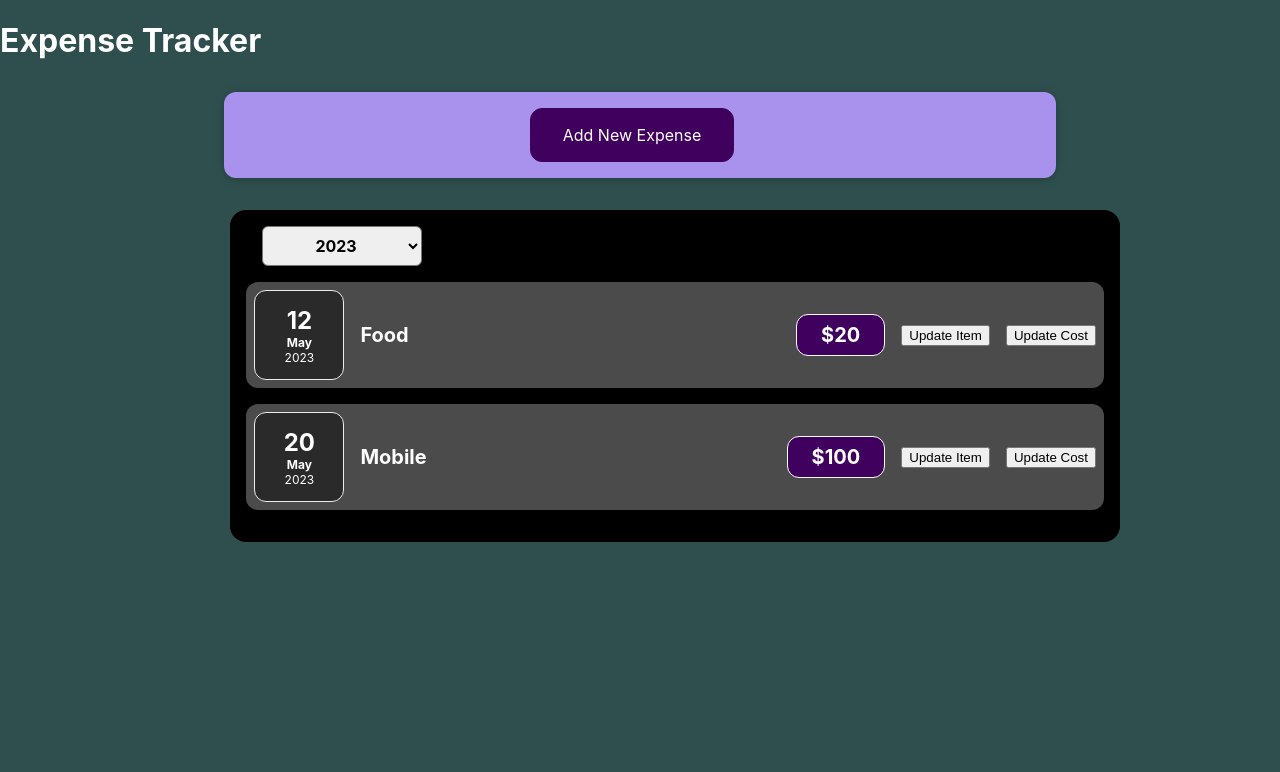
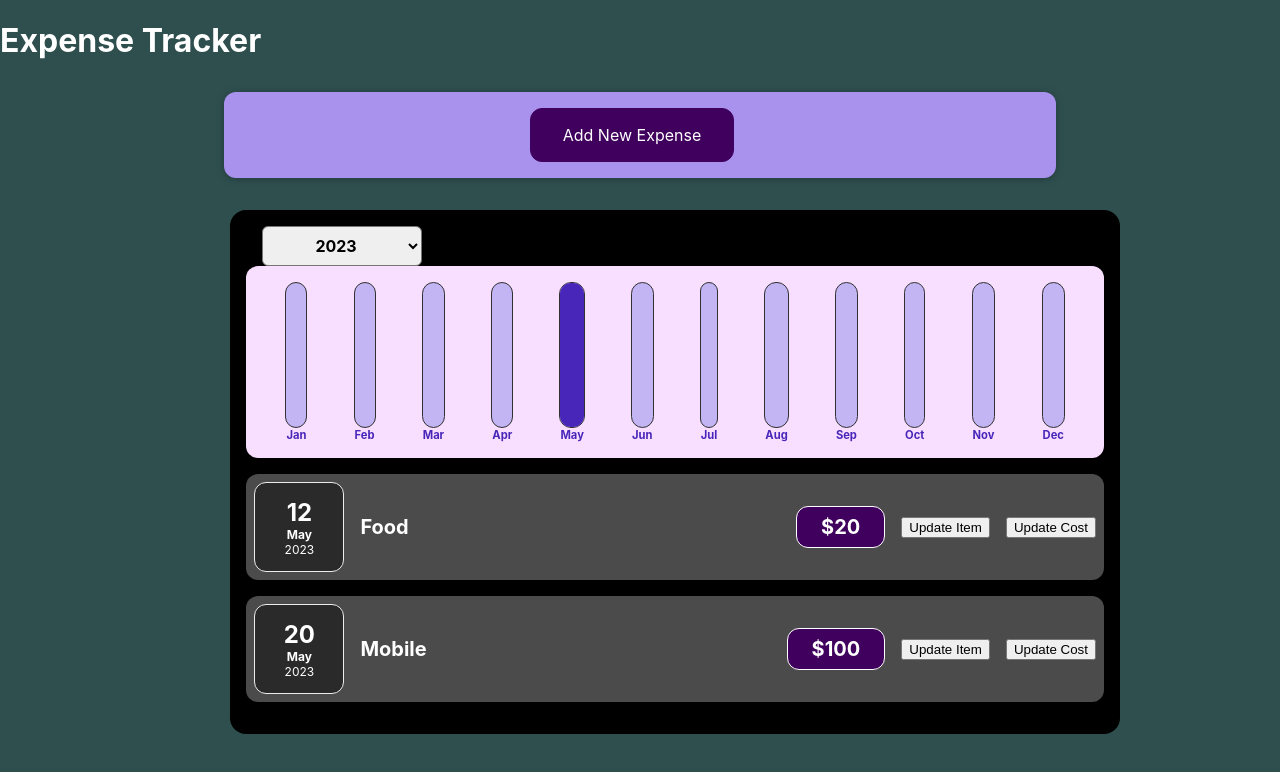
Before and after one commit to Harshal87/basic_react_project, a React (Create React App) app: page / in a window 1280 px wide. Shown: the top 772 px of the page. Built offline with nearby package versions, Linux system fonts and the light colour scheme.

Commit message:
Added Expense Chart for more detailed tracking

```diff
--- /dev/null
+++ b/src/components/Chart/Chart.css
@@ -0,0 +1,9 @@
+.chart {
+    padding: 1rem;
+    border-radius: 12px;
+    background-color: #f8dfff;
+    text-align: center;
+    display: flex;
+    justify-content: space-around;
+    height: 10rem;
+  }
--- /dev/null
+++ b/src/components/Chart/Chart.js
@@ -0,0 +1,28 @@
+import ChartBar from "./ChartBar"
+import "./Chart.css"
+
+const Chart=(props)=>{
+console.log("in ",props.maxVal)
+    return(
+        <div className="chart">
+        {props.dataPoints.map((dataPoint)=>(
+
+            <ChartBar
+            key ={dataPoint.label}
+            value={dataPoint.value}
+            maxValue={props.maxVal}
+            label={dataPoint.label}
+            />
+
+
+        )
+
+        )
+
+
+            }
+        </div>
+    )
+}
+
+export default Chart
--- /dev/null
+++ b/src/components/Chart/ChartBar.css
@@ -0,0 +1,31 @@
+.chart-bar {
+    height: 100%;
+    display: flex;
+    flex-direction: column;
+    align-items: center;
+  }
+
+  .chart-bar__inner {
+    height: 100%;
+    width: 100%;
+    border: 1px solid #313131;
+    border-radius: 12px;
+    background-color: #c3b4f3;
+    overflow: hidden;
+    display: flex;
+    flex-direction: column;
+    justify-content: flex-end;
+  }
+
+  .chart-bar__fill {
+    background-color: #4826b9;
+    width: 100%;
+    transition: all 0.3s ease-out;
+  }
+
+  .chart-bar__label {
+    font-weight: bold;
+    font-size: 0.7rem;
+    text-align: center;
+    color: #4826b9;
+  }
--- /dev/null
+++ b/src/components/Chart/ChartBar.js
@@ -0,0 +1,34 @@
+import React from "react";
+import "./ChartBar.css"
+
+const ChartBar=(props)=>{
+
+let barFillHeight="0%";
+
+
+console.log("maxVal ",props.value)
+if(props.maxValue>0)
+barFillHeight=Math.round((props.value/props.maxValue)*100)+"%";
+
+console.log(props.value,"/",props.maxValue,barFillHeight)
+
+
+return(
+<div className="chart-bar">
+
+    <div className="chart-bar__inner">
+
+        <div className="chart-bar__fill" style={{height: barFillHeight}}>
+
+        </div>
+    </div>
+
+    <div className="chart-bar__label">
+        {props.label}
+    </div>
+</div>
+)
+
+}
+
+export default ChartBar
--- /dev/null
+++ b/src/components/ExpenseMain/ExpenseChart.js
@@ -0,0 +1,43 @@
+import Chart from "../Chart/Chart";
+
+const ExpenseChart=(props)=>{
+
+const dataPoints=[
+    {label:"Jan",value:0},
+    {label:"Feb",value:0},
+    {label:"Mar",value:0},
+    {label:"Apr",value:0},
+    {label:"May",value:0},
+    {label:"Jun",value:0},
+    {label:"Jul",value:0},
+    {label:"Aug",value:0},
+    {label:"Sep",value:0},
+    {label:"Oct",value:0},
+    {label:"Nov",value:0},
+    {label:"Dec",value:0}
+]
+
+
+props.filteredData.forEach((expense)=>{
+
+    const dataMonth= expense.date.getMonth()
+
+    dataPoints[dataMonth].value+=parseInt(expense.cost)
+
+   })
+
+
+  const maxVal=Math.max(...dataPoints.map((obj)=>{return(parseInt(obj.value))}
+    ))
+  console.log("main1 ",maxVal)
+
+
+return(
+    <Chart dataPoints={dataPoints} maxVal={maxVal}>
+
+    </Chart>
+)
+
+}
+
+export default ExpenseChart
--- a/src/components/ExpenseMain/Expenses.js
+++ b/src/components/ExpenseMain/Expenses.js
@@ -2,6 +2,7 @@ import React, { useState } from "react";
 import ExpenseItems from "./ExpenseItem";
 import { useEffect } from "react";
 import Expensefilter from "../New Expense/Expensefilter";
+import ExpenseChart from "./ExpenseChart";
 const Expenses = (props) => {
   const obj1 = props.obj1;
   console.log("Expenses ", obj1);
@@ -37,7 +38,7 @@ const Expenses = (props) => {
   return (
     <div className="box">
       <Expensefilter filterDataHandler={filterDataHandler}></Expensefilter>
-
+      <ExpenseChart filteredData={filteredExpenses}></ExpenseChart>
       {ExpenseContent}
     </div>
   );
--- a/src/components/New Expense/ExpenseForm.js
+++ b/src/components/New Expense/ExpenseForm.js
@@ -73,6 +73,7 @@ const ExpenseForm = (props) => {
     props.setaddexpenseclick(false)
   }
   return (
+
     <div className="form-control">
       <form action="#">
         <label htmlFor="title"> Expense Title</label>
@@ -96,7 +97,7 @@ const ExpenseForm = (props) => {
           onChange={dateHandler}
           name="date"
         />
-        <input type="submit" value="Submit" onClick={FormclickHandler} />
+        <button type="submit" value="Submit" onClick={FormclickHandler} >Add Expense Item</button>
         <button onClick={cancelbtn}>Cancel</button>
       </form>
     </div>
--- a/src/components/New Expense/NewExpense.js
+++ b/src/components/New Expense/NewExpense.js
@@ -2,9 +2,9 @@ import { useCallback, useState } from "react";
 import ExpenseForm from "./ExpenseForm";
 import "./NewExpense.css";
 const NewExpense = (props) => {
-  let isClicked=false;
+  let isClicked = false;
 
-  const[addexpenseclick,setaddexpenseclick]=useState(isClicked)
+  const [addexpenseclick, setaddexpenseclick] = useState(isClicked);
   const addDataHandler = (obj1) => {
     console.log(obj1);
     const obj2 = {
@@ -13,20 +13,26 @@ const NewExpense = (props) => {
     };
 
     props.formDataHandler(obj2);
-
   };
 
-  const addExpenseHandler=(event)=>{
-    setaddexpenseclick(true)
-
-  }
+  const addExpenseHandler = (event) => {
+    setaddexpenseclick(true);
+  };
 
   return (
+
     <div className="new-expense">
+    {addexpenseclick===false &&
       <button onClick={addExpenseHandler}>Add New Expense</button>
-      {addexpenseclick===true &&
-      <ExpenseForm logDataHandler={addDataHandler} setaddexpenseclick={setaddexpenseclick} />
-      }
+    }
+      {addexpenseclick === true && (
+
+        <ExpenseForm
+          logDataHandler={addDataHandler}
+          setaddexpenseclick={setaddexpenseclick}
+          addexpenseclick={addexpenseclick}
+        />
+      )}
     </div>
   );
 };
```
